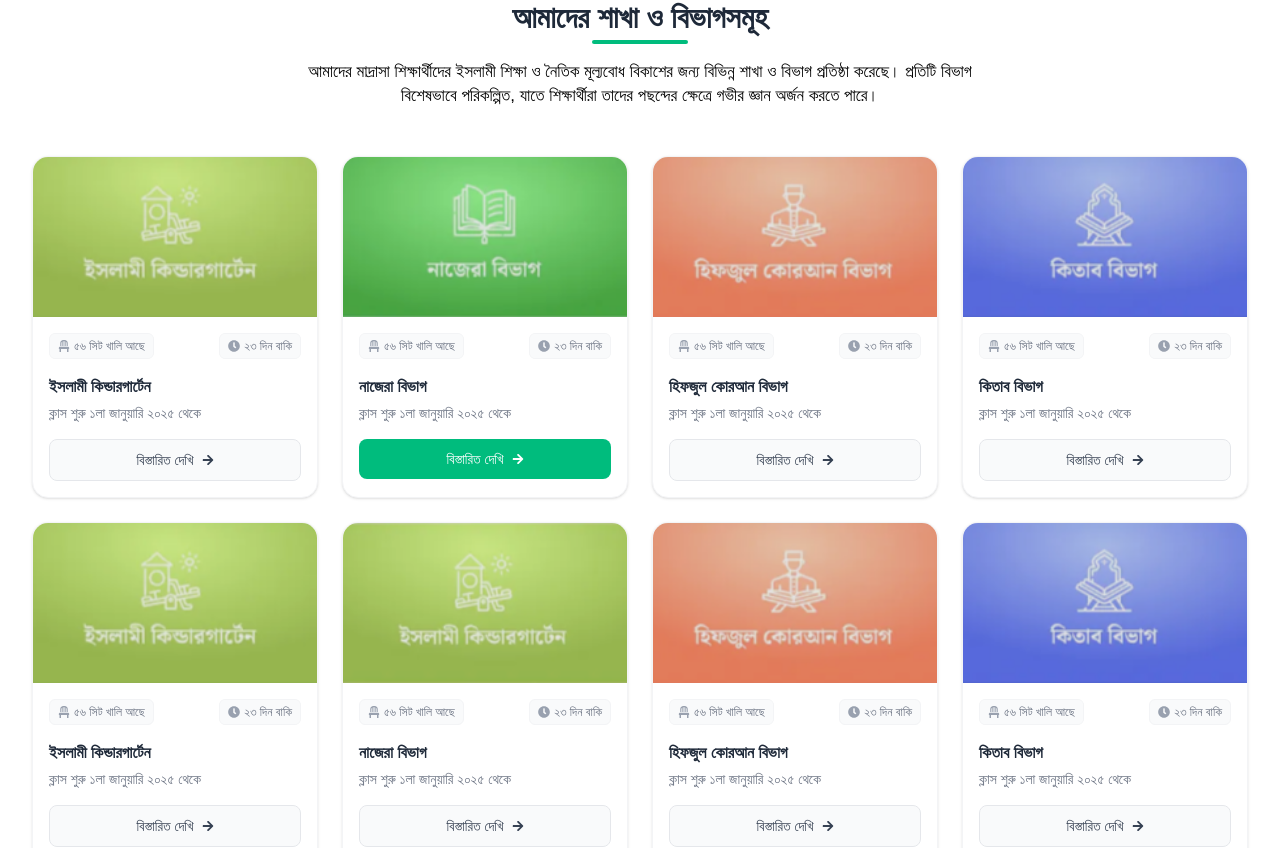
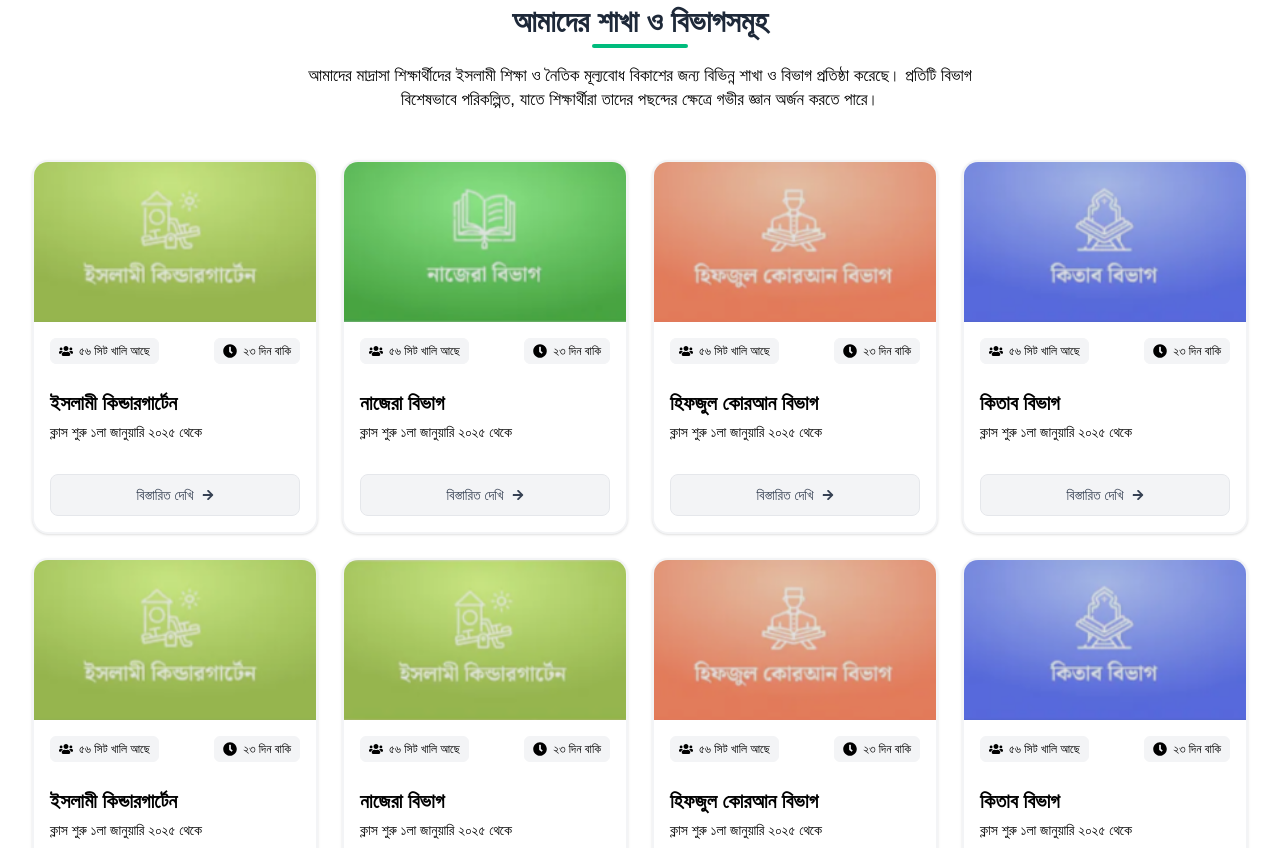
Before and after one commit to almahmud-dev/islami-talimi-madrasa, a Next.js app: page / in a window 1280 px wide. Shown: the part 2703-3551 px from the top of the page. Built offline with nearby package versions, Linux system fonts and the light colour scheme; a web font is replaced by a local one.

Commit message:
department Section Design

```diff
--- a/app/page.jsx
+++ b/app/page.jsx
@@ -25,7 +25,6 @@ export default function HomePage() {
         <VideoReports />
         <Gallery />
         <FreeCourseSection/>
-        <CoursesSection title="ফ্রি কোর্সসমূহ" courses={courses.slice(0, 4)} />
       </main>
       <Footer />
     </>
--- a/components/CoursesSection.jsx
+++ b/components/CoursesSection.jsx
@@ -190,7 +190,7 @@ const CourseSection = () => {
           {visibleCourses.map((course) => (
             <article
               key={course.id}
-              className="group flex h-full flex-col overflow-hidden rounded-xl border border-gray-100 bg-white shadow-sm transition-all duration-300 hover:border-gray-900 hover:shadow-lg"
+              className="group flex h-full flex-col overflow-hidden rounded-xl border-2 border-gray-100 bg-white shadow-sm transition-all duration-300 hover:border-gray-900 hover:shadow-lg"
             >
               {/* Course Image */}
               <div className="relative h-40 w-full overflow-hidden">
@@ -236,7 +236,7 @@ const CourseSection = () => {
                   }`}
                 >
                   বিস্তারিত দেখি
-                  <FaArrowRight size={12} />
+                  <FaArrowRight size={12} className="text-xs transition-transform duration-300 group-hover:translate-x-1"/>
                 </button>
               </div>
             </article>
--- a/components/DepartmentsSection.jsx
+++ b/components/DepartmentsSection.jsx
@@ -1,14 +1,6 @@
 // DepartmentsSection.jsx
 import Image from "next/image";
-import {
-  FaSchool,
-  FaBookOpen,
-  FaMosque,
-  FaBook,
-  FaChair,
-  FaClock,
-  FaArrowRight,
-} from "react-icons/fa";
+import { FaUsers, FaClock, FaArrowRight } from "react-icons/fa";
 import Container from "./ui/Container";
 
 const departments = [
@@ -19,7 +11,6 @@ const departments = [
     seats: "৫৬ সিট খালি আছে",
     daysLeft: "২৩ দিন বাকি",
     image: "/images/department/department1.png",
-    active: false,
   },
   {
     id: 2,
@@ -28,7 +19,6 @@ const departments = [
     seats: "৫৬ সিট খালি আছে",
     daysLeft: "২৩ দিন বাকি",
     image: "/images/department/department2.png",
-    active: true,
   },
   {
     id: 3,
@@ -37,7 +27,6 @@ const departments = [
     seats: "৫৬ সিট খালি আছে",
     daysLeft: "২৩ দিন বাকি",
     image: "/images/department/department3.png",
-    active: false,
   },
   {
     id: 4,
@@ -46,7 +35,6 @@ const departments = [
     seats: "৫৬ সিট খালি আছে",
     daysLeft: "২৩ দিন বাকি",
     image: "/images/department/department4.png",
-    active: false,
   },
   {
     id: 5,
@@ -55,7 +43,6 @@ const departments = [
     seats: "৫৬ সিট খালি আছে",
     daysLeft: "২৩ দিন বাকি",
     image: "/images/department/department1.png",
-    active: false,
   },
   {
     id: 6,
@@ -64,7 +51,6 @@ const departments = [
     seats: "৫৬ সিট খালি আছে",
     daysLeft: "২৩ দিন বাকি",
     image: "/images/department/department6.png",
-    active: false,
   },
   {
     id: 7,
@@ -73,7 +59,6 @@ const departments = [
     seats: "৫৬ সিট খালি আছে",
     daysLeft: "২৩ দিন বাকি",
     image: "/images/department/department3.png",
-    active: false,
   },
   {
     id: 8,
@@ -82,7 +67,6 @@ const departments = [
     seats: "৫৬ সিট খালি আছে",
     daysLeft: "২৩ দিন বাকি",
     image: "/images/department/department4.png",
-    active: false,
   },
 ];
 
@@ -90,39 +74,29 @@ export default function DepartmentsSection() {
   return (
     <section className="py-16 bg-white">
       <Container>
-        {/* =========================
-            Section Heading
-        ========================== */}
+        {/* Section Heading */}
         <div className="text-center max-w-2xl mx-auto mb-12">
           <h2 className="relative inline-block text-2xl md:text-3xl font-bold text-gray-800">
             আমাদের শাখা ও বিভাগসমূহ
-
             <span className="absolute left-1/2 -bottom-2 -translate-x-1/2 w-24 h-1 bg-emerald-500 rounded-full" />
           </h2>
 
           <p className="mt-6 text-sm md:text-[17px] text-black font-medium leading-6">
-            আমাদের মাদ্রাসা শিক্ষার্থীদের ইসলামী শিক্ষা ও নৈতিক মূল্যবোধ
-            বিকাশের জন্য বিভিন্ন শাখা ও বিভাগ প্রতিষ্ঠা করেছে। প্রতিটি বিভাগ
-            বিশেষভাবে পরিকল্পিত, যাতে শিক্ষার্থীরা তাদের পছন্দের ক্ষেত্রে
-            গভীর জ্ঞান অর্জন করতে পারে।
+            আমাদের মাদ্রাসা শিক্ষার্থীদের ইসলামী শিক্ষা ও নৈতিক মূল্যবোধ বিকাশের
+            জন্য বিভিন্ন শাখা ও বিভাগ প্রতিষ্ঠা করেছে। প্রতিটি বিভাগ বিশেষভাবে
+            পরিকল্পিত, যাতে শিক্ষার্থীরা তাদের পছন্দের ক্ষেত্রে গভীর জ্ঞান অর্জন
+            করতে পারে।
           </p>
         </div>
 
-        {/* =========================
-            Department Cards
-        ========================== */}
+        {/* Department Cards */}
         <div className="grid grid-cols-1 sm:grid-cols-2 lg:grid-cols-4 gap-6">
-          {departments.map((dept) => {
-            const Icon = dept.icon;
-
-            return (
+          {departments.map((dept) => (
             <div
               key={dept.id}
-                className="group rounded-2xl border border-gray-100 shadow-sm hover:shadow-lg transition-all duration-300 overflow-hidden bg-white"
+              className="group rounded-2xl border-2 border-gray-100 hover:border-emerald-500 shadow-sm hover:shadow-lg transition-all duration-300 overflow-hidden bg-white"
             >
-                {/* =========================
-                    Department Image
-                ========================== */}
+              {/* Department Image */}
               <div className="relative h-40 overflow-hidden">
                 <Image
                   src={dept.image}
@@ -131,75 +105,52 @@ export default function DepartmentsSection() {
                   className="object-cover transition-transform duration-500 group-hover:scale-105"
                   sizes="(max-width: 640px) 100vw, (max-width: 1024px) 50vw, 25vw"
                 />
-
-
-
-                  {/* Dark Overlay */}
                 <div className="absolute inset-0 bg-black/10" />
-
               </div>
 
-                {/* =========================
-                    Title Strip
-                ========================== */}
-
-
-                {/* =========================
-                    Card Body
-                ========================== */}
+              {/* Card Body */}
               <div className="p-4">
                 {/* Seats & Days Left */}
-                  <div className="flex items-center justify-between text-xs text-gray-500 mb-4 gap-2">
-                    <span className="flex items-center gap-1 bg-gray-50 border border-gray-100 rounded-md px-2 py-1">
-                      <FaChair className="text-gray-400 shrink-0" />
+                <div className="flex items-center justify-between text-xs text-gray-500 mb-6 gap-2">
+                  <span className="flex items-center gap-1.5 bg-gray-100 border border-gray-100 rounded-md px-2 py-1 text-black front-medium">
+                    <FaUsers className="text-black shrink-0 text-[14px]" />
                     {dept.seats}
                   </span>
 
-                    <span className="flex items-center gap-1 bg-gray-50 border border-gray-100 rounded-md px-2 py-1">
-                      <FaClock className="text-gray-400 shrink-0" />
+                  <span className="flex items-center gap-1.5 bg-gray-100 border border-gray-100 rounded-md px-2 py-1 text-black front-medium">
+                    <FaClock className="text-black shrink-0 text-[14px]" />
                     {dept.daysLeft}
                   </span>
                 </div>
 
                 {/* Department Title */}
-                  <h4 className="font-semibold text-gray-800 mb-1">
+                <h4 className="font-semibold text-black text-[16px] lg:text-[20px] mb-1">
                   {dept.title}
                 </h4>
 
                 {/* Subtitle */}
-                  <p className="text-sm text-gray-500 mb-4">
-                    {dept.subtitle}
-                  </p>
+                <p className="text-sm text-black mb-8">{dept.subtitle}</p>
 
                 {/* Details Button */}
                 <button
                   type="button"
-                    className={`w-full flex items-center justify-center gap-2 rounded-lg py-2.5 text-sm font-medium transition-all duration-200 ${
-                      dept.active
-                        ? "bg-emerald-500 text-white hover:bg-emerald-600"
-                        : "bg-gray-50 text-gray-700 border border-gray-200 hover:bg-gray-100"
-                    }`}
+                  className="w-full flex items-center justify-center gap-2 rounded-lg py-2.5 text-sm font-medium text-gray-700 bg-gray-100 border border-gray-200 transition-all duration-300 hover:bg-emerald-500 hover:border-emerald-500 hover:text-white"
                 >
                   বিস্তারিত দেখি
-
-                    <FaArrowRight className="text-xs transition-transform duration-200 group-hover:translate-x-1" />
+                  <FaArrowRight className="text-xs transition-transform duration-300 group-hover:translate-x-1" />
                 </button>
               </div>
             </div>
-            );
-          })}
+          ))}
         </div>
 
-        {/* =========================
-            View More Button
-        ========================== */}
+        {/* View More Button */}
         <div className="flex justify-center mt-10">
           <button
             type="button"
             className="flex items-center gap-2 border border-gray-300 rounded-lg px-6 py-2.5 text-sm font-medium text-gray-700 hover:bg-gray-50 transition-all duration-200"
           >
             আরো দেখুন
-
             <FaArrowRight className="text-xs transition-transform duration-200" />
           </button>
         </div>
```
Also changed, not shown: 1 other file (tests, documents, lock files or other folders). Lines whose indentation alone changed are shown as unchanged.
